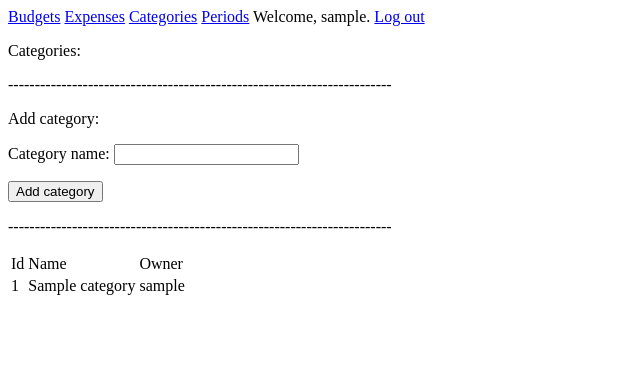
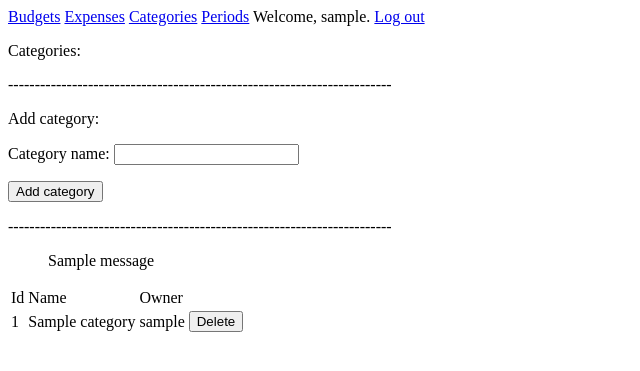
Before and after one commit to gilkom/home_budget_project, a Django app: page /categories/ in a window 1280 px wide. Shown: the top 371 px of the page, without its empty margins (0-640 px from the left). Run offline with Django 4.2, Linux system fonts and the light colour scheme; a user stored in the database is signed in; tables that the repository leaves empty hold one stand-in row (values such as "Sample post"); one stand-in notice (Sample message) is shown.

Commit message:
add deleting categories

```diff
--- a/budgets/models.py
+++ b/budgets/models.py
@@ -19,7 +19,7 @@ from django.db import models
 class BudgetsBalance(models.Model):
     balance_id = models.BigAutoField(primary_key=True)
     amount = models.DecimalField(max_digits=8, decimal_places=2)
-    period_id_budgets_period = models.ForeignKey('BudgetsPeriod', models.DO_NOTHING, db_column='period_id_budgets_period')
+    period_id_budgets_period = models.ForeignKey('BudgetsPeriod', on_delete=models.CASCADE, db_column='period_id_budgets_period')
     owner = models.OneToOneField(User, models.DO_NOTHING, db_column='owner')
 
     def __str__(self):
@@ -67,7 +67,7 @@ class BudgetsMonthlyGoal(models.Model):
     goal = models.DecimalField(max_digits=8, decimal_places=2)
     category_id_budgets_category = models.ForeignKey(BudgetsCategory, models.DO_NOTHING,
                                                      db_column='category_id_budgets_category')
-    period_id_budgets_period = models.ForeignKey('BudgetsPeriod', models.DO_NOTHING,
+    period_id_budgets_period = models.ForeignKey('BudgetsPeriod', on_delete=models.CASCADE,
                                                  db_column='period_id_budgets_period')
     owner = models.OneToOneField(User, models.DO_NOTHING, db_column='owner')
 
--- a/budgets/templates/budgets/categories.html
+++ b/budgets/templates/budgets/categories.html
@@ -10,19 +10,32 @@
           {{ form.as_p }}
           <button name="submit">Add category</button>
     </form>
+
  <p>------------------------------------------------------------------------</p>
+
+    {% if messages %}
+    <ul class="alert alert-danger" style="list-style: none;">
+    {% for message in messages %}
+        <li>{{ message }}</li>
+    {% endfor %}
+    </ul>
+    {% endif %}
+
 
 <table>
         <tr>
             <td>Id</td>
             <td>Name</td>
             <td>Owner</td>
+            <td></td>
         </tr>
         {% for category in categories %}
         <tr>
             <td> {{ category.category_id }}</td>
             <td> {{ category.category_name }}</td>
             <td> {{ category.owner }}</td>
+            <td> <a href="{% url 'budgets:category_delete' category.category_id %}"> <button type="button">Delete</button></a></td>
+
         </tr>
         {% empty %}
             <p>No categories yet. Add the first one...</p>
--- a/budgets/templates/budgets/goals.html
+++ b/budgets/templates/budgets/goals.html
@@ -10,6 +10,7 @@
         {{ form.as_p }}
         <button name="submit">Add category goal</button>
     </form>
+
     {% if messages %}
     <ul class="alert alert-danger" style="list-style: none;">
     {% for message in messages %}
@@ -17,6 +18,7 @@
     {% endfor %}
     </ul>
     {% endif %}
+
     <p>------------------------------------------------------------------------</p>
   <table>
         <tr>
--- a/budgets/urls.py
+++ b/budgets/urls.py
@@ -11,6 +11,7 @@ urlpatterns = [
     path('expenses/', views.expenses, name='expenses'),
     path('expenses/<int:expenditure_id>/', views.expenditure, name='expenditure'),
     path('categories/', views.categories, name='categories'),
+    path('category_delete/<int:category_id>', views.category_delete, name='category_delete'),
     path('periods/', views.periods, name='periods'),
     path('period_delete/<int:period_id>', views.period_delete, name='period_delete'),
     path('periods/<int:period_id>/', views.period_settings, name='period_settings'),
--- a/budgets/views.py
+++ b/budgets/views.py
@@ -72,6 +72,19 @@ def categories(request):
 
     context = {'form': form, 'categories': categories}
     return render(request, 'budgets/categories.html', context)
+
+
+@login_required()
+def category_delete(request, category_id):
+    print(f"catasdfasd------{category_id}")
+    category = BudgetsCategory.objects.get(category_id=category_id)
+    print(f"catasdfasd------{category}")
+    print(f"blaaaaaaaaaaaaaaaaaaaaaaaaa")
+    try:
+        category.delete()
+    except IntegrityError:
+        messages.error(request, 'This category is used. It cannot be removed.')
+    return redirect('budgets:categories')
 
 
 @login_required()
```
Also changed, not shown: budgets/templates/budgets/period_settings.html (+0 -17 lines).
